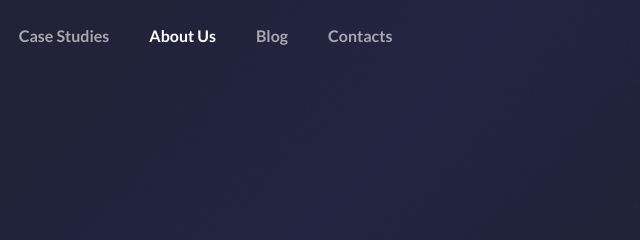
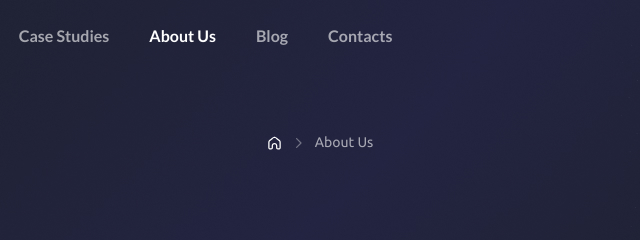
Before and after one commit to TikhonovEugeneA/FrontendProject, a website built with Vite: page index.html in a window 1280 px wide. Shown: the top 240 px of the page, 320-960 px from the left. Built offline with nearby package versions, Linux system fonts and the light colour scheme.

Commit message:
Добавляет меню перехода на главную страницу

```diff
--- a/index.html
+++ b/index.html
@@ -4,6 +4,7 @@
     <link rel="preconnect" href="https://fonts.googleapis.com">
     <link rel="preconnect" href="https://fonts.gstatic.com" crossorigin>
     <link href="https://fonts.googleapis.com/css2?family=Lato:ital,wght@0,100;0,300;0,400;0,700;0,900;1,100;1,300;1,400;1,700;1,900&display=swap" rel="stylesheet">
+    <link href="https://fonts.googleapis.com/css2?family=Lato:ital,wght@0,100;0,300;0,400;0,700;0,900;1,100;1,300;1,400;1,700;1,900&family=Ubuntu:ital,wght@0,300;0,400;0,500;0,700;1,300;1,400;1,500;1,700&display=swap" rel="stylesheet">
     <meta charset="UTF-8" />
     <link rel="icon" type="image/svg+xml" href="/vite.svg" />
     <meta name="viewport" content="width=device-width, initial-scale=1.0" />
@@ -43,6 +44,12 @@
             <a href="contact" class="header__contact-link">Talk to a human</a>
           </div>
         </div>
+
+        <div class="header__breadcrumb">
+          <img src="images/Home.svg" alt="home" class="breadcrumb__icon">
+          <img src="images/Right-chevron.svg" alt="arrow" class="breadcrumb__arrow">
+          <span class="breadcrumb__text">About Us</span>
+        </div>
       </div>
     <script type="module" src="/src/index.js"></script>
   </body>
--- a/src/styles/components/header.css
+++ b/src/styles/components/header.css
@@ -19,6 +19,7 @@
   box-sizing: border-box;
   margin: 0 auto;
   position: relative;
+  justify-content: center;
 }
 
 /* контейнер с логотипом и навигацией */
@@ -130,3 +131,39 @@
 .header__contact-link:hover {
   background-color: var(--secondary);
 }
+
+.header__breadcrumb {
+  display: flex;
+  align-items: center;
+  justify-content: center;
+  width: 100%;
+  height: 21px;
+  gap: 8px;
+  margin-top: 80px;
+}
+
+.breadcrumb__icon {
+  width: 16px;
+  height: 16px;
+  object-fit: contain;
+  left: 0px;
+  top: 2.5px;
+}
+
+.breadcrumb__arrow {
+  width: 16px;
+  height: 16px;
+  object-fit: contain;
+  top: 2.5px;
+  opacity: 0.6;
+}
+
+.breadcrumb__text {
+  font-size: 14px;
+  color: var(--white);
+  opacity: 0.6;
+  font-family: 'Ubuntu', sans-serif;
+  font-weight: 400;
+  line-height: 150%;
+  vertical-align: text-top;
+}
```
Also changed, not shown: images/Home.svg (added), images/Right-chevron.svg (added).
